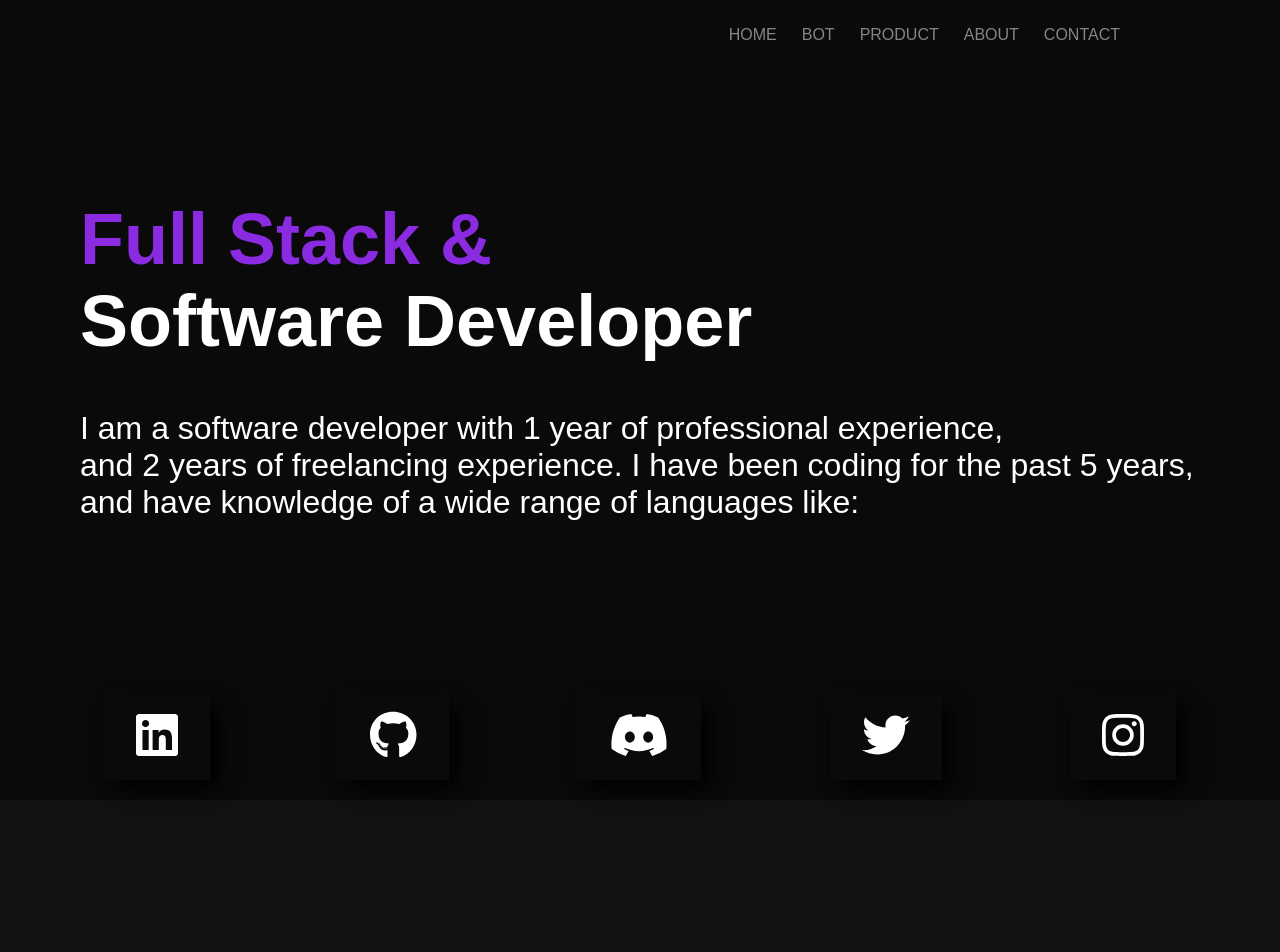
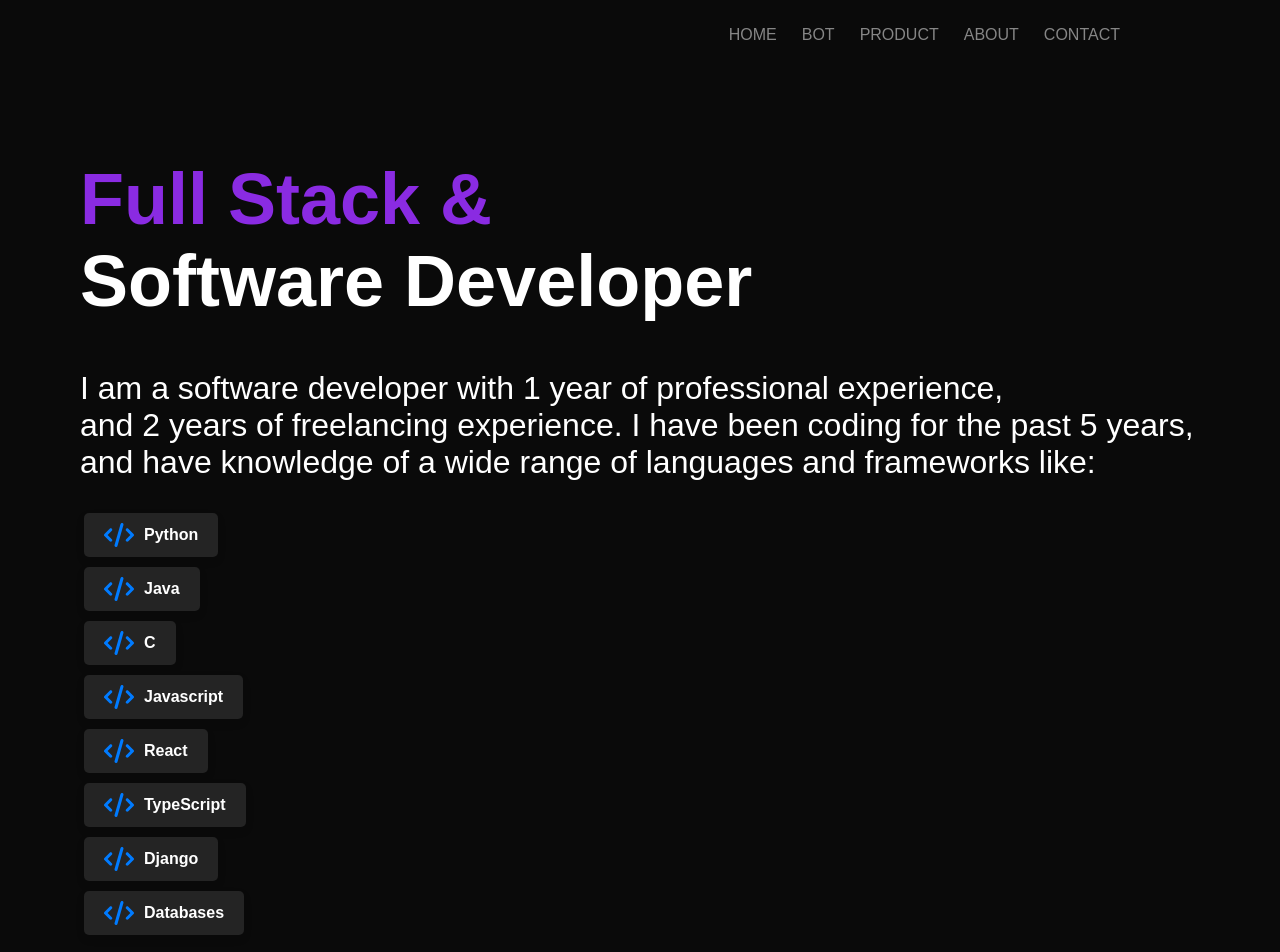
Before and after one commit to Rahul-M01/portfolio, a React (Create React App) app: page / in a window 1280 px wide. Shown: the top 952 px of the page. Before the commit the page ends 800 px from the top, so only its background shows below. Built offline with nearby package versions, Linux system fonts and the light colour scheme.

Commit message:
Fixed overflow issue, added list of languages

```diff
--- a/package.json
+++ b/package.json
@@ -5,6 +5,7 @@
   "dependencies": {
     "@fortawesome/fontawesome-svg-core": "^6.5.1",
     "@fortawesome/free-brands-svg-icons": "^6.5.1",
+    "@fortawesome/free-solid-svg-icons": "^6.5.1",
     "@fortawesome/react-fontawesome": "^0.2.0",
     "@testing-library/jest-dom": "^5.17.0",
     "@testing-library/react": "^13.4.0",
--- a/src/App.css
+++ b/src/App.css
@@ -1,13 +1,4 @@
 body {
-    background: #121212;
+    background: #0A0A0A;
     color: white;
-    /* Ensures text is visible on a dark background */
-    margin: 0;
-    /* Removes default margin */
-    padding: 0;
-    /* Removes default padding */
-    height: 100vh;
-    /* Full viewport height */
-    width: 100%;
-    /* Full width */
 }
--- a/src/footer/Footer.css
+++ b/src/footer/Footer.css
@@ -2,19 +2,16 @@
     display: flex;
     justify-content: space-around;
     align-items: center;
-    padding: 20px;
     background: #0A0A0A;
     /* Or any color of your choice */
-    position: fixed;
+    position: relative;
     bottom: 0;
     left: 0;
     right: 0;
     z-index: 1000;
     /* Shadow effect */
     border-radius: 10px;
-    /* Optional: rounded corners */
-    margin: 0 20px;
-    /* Optional: adds some margin at the sides */
+    padding: 2rem;
 }
 
 .icon {
--- a/src/header/header.css
+++ b/src/header/header.css
@@ -1,12 +1,17 @@
-body {
+main {
     margin: 0;
     font-family: 'Montserrat', sans-serif;
+    width: 100%;
 }
 
 .header-container {
     padding: 0 20px;
     max-width: 960px;
     margin: 0 auto;
+    position: fixed;
+    top: 0;
+    left: 0;
+    right: 0;
 }
 
 .logo-box {
--- a/src/home/home.css
+++ b/src/home/home.css
@@ -1,9 +1,8 @@
 .app {
-    width: 100vw;
+    width: 100%;
     height: 100vh;
     background-color: #0A0A0A;
     color: white;
-    overflow: hidden;
     position: relative;
     display: flex;
     justify-content: center;
@@ -77,6 +76,7 @@
     /* Or any color you prefer */
     width: 100%;
     height: 100%;
+    padding-bottom: 100px;
 }
 
 .title {
@@ -84,7 +84,7 @@
     position: relative;
     z-index: 1;
     color: blueviolet;
-    padding: 5rem 0 0 5rem;
+    padding: 10rem 0 0 5rem;
 }
 
 .home-text {
@@ -100,3 +100,42 @@
         opacity: 1;
     }
 }
+
+
+
+.languages-list {
+    padding: 0 4rem 5rem;
+    font-size: 1.5rem;
+    margin: 20px;
+    display: flex;
+    flex-direction: column;
+    align-items: flex-start;
+}
+
+.language-item {
+    background: #242424;
+    margin-bottom: 10px;
+    padding: 10px 20px;
+    border-radius: 5px;
+    box-shadow: 0 4px 8px rgba(0, 0, 0, 0.1);
+    transition: transform 0.3s ease, box-shadow 0.3s ease;
+    display: flex;
+    align-items: center;
+    cursor: pointer;
+}
+
+.language-item:hover {
+    transform: translateY(-5px);
+    box-shadow: 0 6px 12px rgba(0, 0, 0, 0.2);
+}
+
+.language-icon {
+    margin-right: 10px;
+    color: #007bff;
+    /* Icon color */
+}
+
+.language-name {
+    font-size: 16px;
+    font-weight: bold;
+}
--- a/src/home/home.js
+++ b/src/home/home.js
@@ -2,6 +2,9 @@ import React, { useState, useEffect } from 'react';
 import './home.css';
 import Header from '../header/header';
 import Footer from '../footer/Footer';
+
+import { FontAwesomeIcon } from '@fortawesome/react-fontawesome';
+import { faCode } from '@fortawesome/free-solid-svg-icons';
 
 const Home = () => {
     const words = ["Hello", "مرحبًا", "नमस्ते", "Bonjour", "こんにちは"];
@@ -17,6 +20,7 @@ const Home = () => {
         setTimeout(() => setStage('reveal'), 2000); // Reveal the new content
     }, []);
 
+    const languages = ['Python', 'Java', 'C', 'Javascript', 'React', 'TypeScript', 'Django', 'Databases']
     return (
         <main>
             <div className="app">
@@ -28,7 +32,15 @@ const Home = () => {
                         <Header />
                         <h1 class="title">Full Stack &<br /> <span style={{ color: "white" }}>Software Developer</span></h1>
                         <p class="home-text">I am a software developer with 1 year of professional experience,<br />
-                            and 2 years of freelancing experience. I have been coding for the past 5 years,<br /> and have knowledge of a wide range of languages like:<br /></p>
+                            and 2 years of freelancing experience. I have been coding for the past 5 years,<br /> and have knowledge of a wide range of languages and frameworks like:<br /></p>
+                        <div className="languages-list">
+                            {languages.map((language, index) => (
+                                <div key={index} className="language-item">
+                                    <FontAwesomeIcon icon={faCode} className="language-icon" />
+                                    <span className="language-name">{language}</span>
+                                </div>
+                            ))}
+                        </div>
                         <Footer />
                     </div>
                 )}
```
Also changed, not shown: 1 other file (tests, documents, lock files or other folders).
